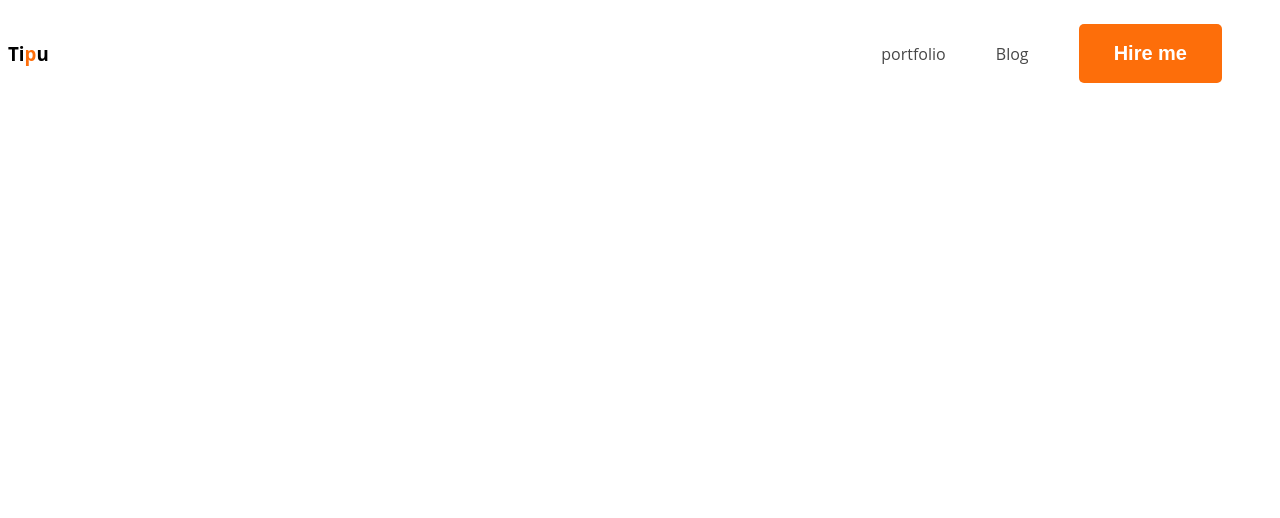
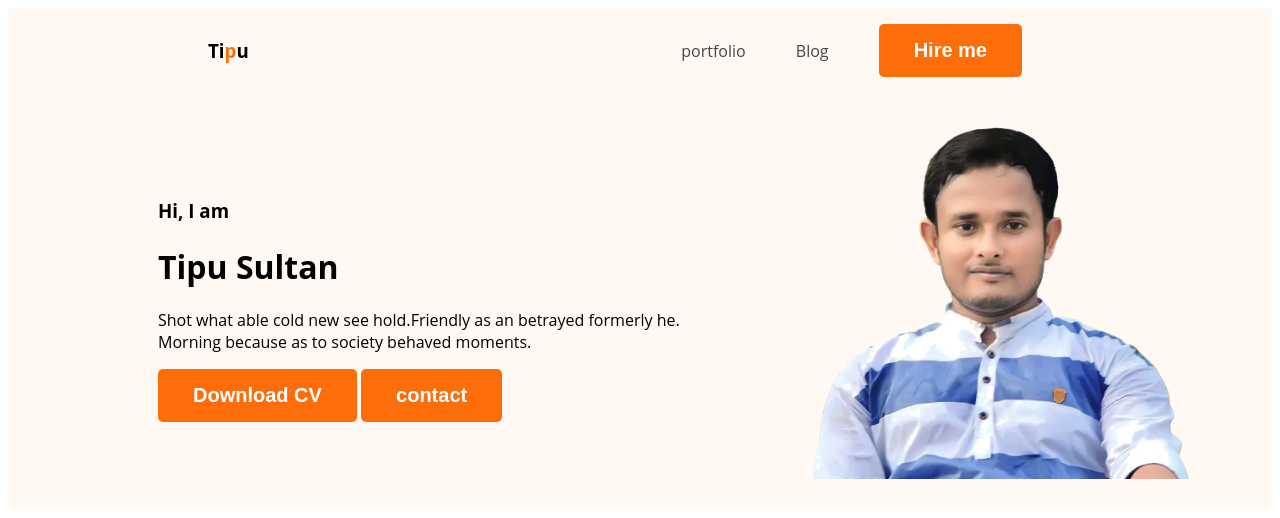
Before and after one commit to tipusultan236535/webdeveloper-portfolio, a plain HTML site: page index.html in a window 1280 px wide. Drawn offline with Linux system fonts and the light colour scheme.

Commit message:
banner content added

```diff
--- a/index.html
+++ b/index.html
@@ -7,7 +7,7 @@
    <link rel="stylesheet" href="styles/portfolio.css">
 </head>
 <body>
-    <header>
+    <header class="header">
 <nav>
     <h3 class="nav title">Ti<span class="tex-primary">p</span>u</h3>
     <ul>
@@ -16,6 +16,16 @@
      <li><button class="btn-primary">Hire me</button></li>
     </ul>
 </nav>
+<div class="banner">
+    <div>
+        <h3 class="banner-greeting">Hi, I  am</h3>
+        <h1 class="banner-title">Tipu Sultan</h1>
+        <p>Shot what able cold new see hold.Friendly as an betrayed formerly he. Morning because as to society behaved moments.</p>
+        <button class="btn-primary">Download CV</button>
+        <button class="btn-primary">contact</button>
+    </div>
+<img class="profile-picture" src="imagess/sultan.png.png" alt="">
+</div>
     </header>
     <main>
 
--- a/styles/portfolio.css
+++ b/styles/portfolio.css
@@ -15,7 +15,7 @@ body {
     color: white;
     font-size: 20px;
     font-weight: 700;
-    padding: 18px 35px;
+    padding: 15px 35px;
 
 }
 
@@ -23,6 +23,7 @@ nav {
     display: flex;
     justify-content: space-between;
    align-items: center;
+   margin: 0 200px;
 }
 
 .nav-title {
@@ -46,3 +47,14 @@ nav a {
     text-decoration: none;
     color: #474747;
 }
+.header{
+    background-color: #FFF8F3;
+}
+.banner{
+    padding: 30px 30px 30px 150px;
+    display: flex;
+    align-items: center;
+}
+.profile-picture{
+    width: 500px;
+}
```
Also changed, not shown: imagess/sultan.JPG.jpg (added), imagess/sultan.png.png (added).
